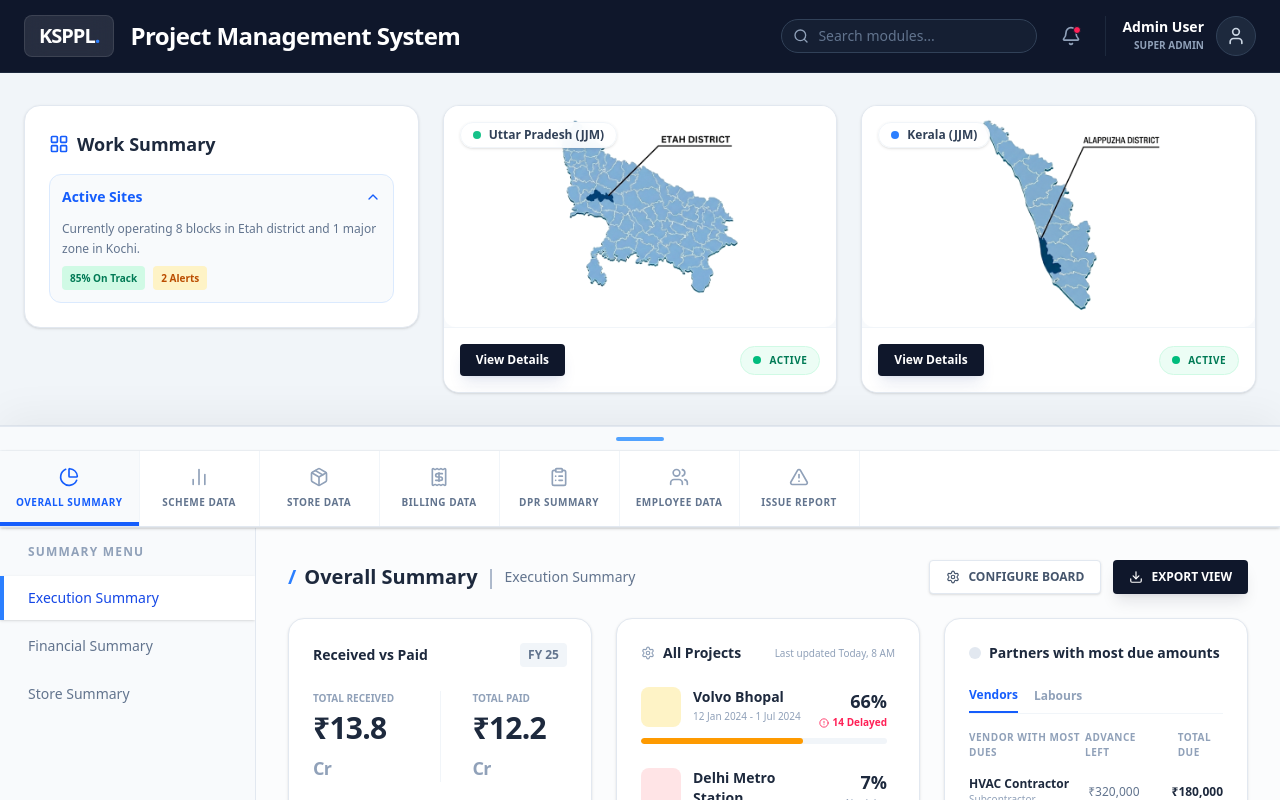
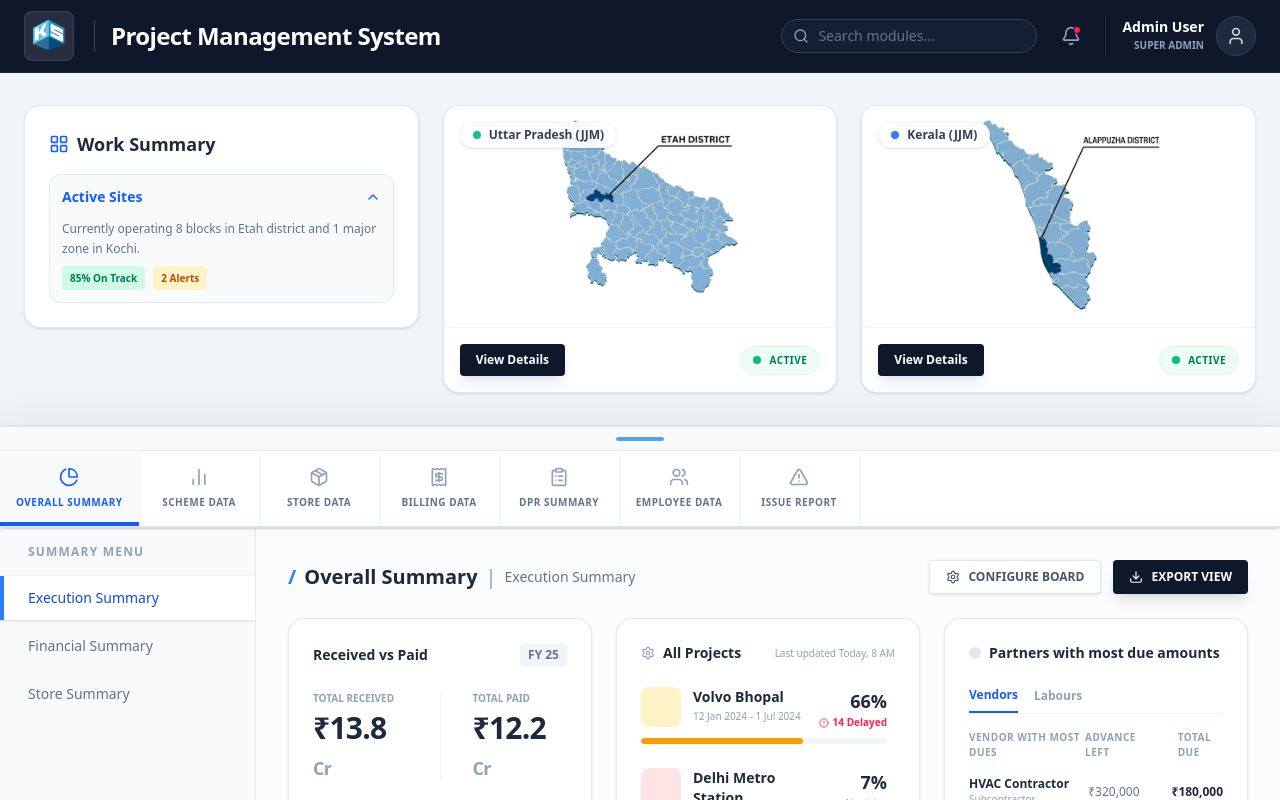
Before and after one commit to sandeepksp-prog/DPRAPP, a Next.js app: page /admin in a window 1280 px wide. Shown: the top 800 px of the page. Built offline with nearby package versions, Linux system fonts and the light colour scheme.

Commit message:
feat: Integrated Original Logo into Login and Admin Dashboard

```diff
--- a/src/app/admin/page.tsx
+++ b/src/app/admin/page.tsx
@@ -86,10 +86,14 @@ export default function AdminDashboard() {
                 <div className="max-w-[1920px] mx-auto px-6 h-[72px] flex items-center justify-between">
                     {/* LOGO & TITLE */}
                     <div className="flex items-center gap-4">
-                        <div className="bg-white/10 p-1.5 rounded-lg border border-white/10 backdrop-blur-md">
-                            <span className="text-white font-black text-xl tracking-tighter px-2">KSPPL<span className="text-blue-500">.</span></span>
+                        <div className="bg-white/10 p-1 rounded-lg border border-white/10 backdrop-blur-md">
+                            <img
+                                src="/assets/logo.png"
+                                alt="KSPPL Logo"
+                                className="h-10 w-auto object-contain"
+                            />
                         </div>
-                        <h1 className="text-xl md:text-2xl font-black text-white tracking-tight hidden md:block">
+                        <h1 className="text-xl md:text-2xl font-black text-white tracking-tight hidden md:block border-l border-white/20 pl-4 ml-1">
                             Project Management System
                         </h1>
                     </div>
--- a/src/app/page.tsx
+++ b/src/app/page.tsx
@@ -56,9 +56,13 @@ export default function LoginPage() {
                     {/* Subtle Grid Pattern Overlay */}
                     <div className="absolute inset-0 opacity-10 bg-[url('https://grainy-gradients.vercel.app/noise.svg')]"></div>
 
-                    <div className="relative z-10">
-                        <h1 className="text-3xl font-black text-white tracking-tight mb-2">KSPPL<span className="text-blue-500">.</span></h1>
-                        <p className="text-xs font-bold text-slate-400 uppercase tracking-widest">Project Management System</p>
+                    <div className="relative z-10 flex flex-col items-center justify-center">
+                        <img
+                            src="/assets/logo.png"
+                            alt="KSPPL Logo"
+                            className="h-24 w-auto object-contain mb-4 drop-shadow-2xl"
+                        />
+                        <p className="text-xs font-bold text-slate-400 uppercase tracking-widest bg-slate-800/50 px-3 py-1 rounded-full border border-slate-700">Project Management System</p>
                     </div>
                 </div>
 
```
Also changed, not shown: public/assets/logo.png (added).
